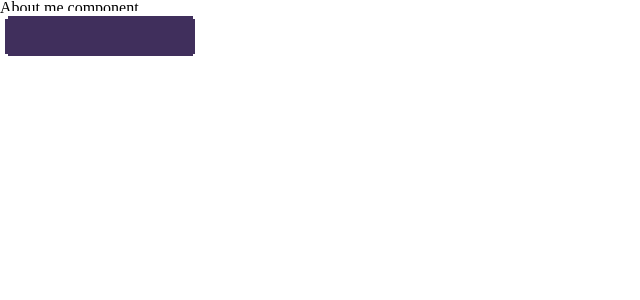
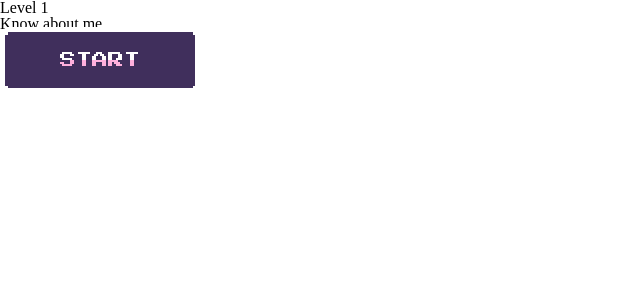
Before and after one commit to Rozycos/retro-game, a Next.js app: page /about-me in a window 1280 px wide. Shown: the top 300 px of the page, without its empty margins (0-640 px from the left). Built offline with nearby package versions, Linux system fonts and the light colour scheme.

Commit message:
testing loader, created sikple level loader file

```diff
--- /dev/null
+++ b/components/common/LevelLoader.jsx
@@ -0,0 +1,13 @@
+import Button from "./Button";
+
+export default function LevelLoader() {
+    return (
+        <>
+            <div>Level 1</div>
+            <h1>Know about me</h1>
+            <Button text='start' />
+        </>
+    )
+}
+
+//usage <Button text='start'/>
--- a/components/common/Loader.jsx
+++ b/components/common/Loader.jsx
@@ -26,7 +26,6 @@ export default function Loader({dots, time, initialText, finalText}) {
         <main className="loader">
 		    <div className="loader__message dual-color-text">{loadingText}</div>
             <div className="loader__message loader__message--dots">{loadingDots}</div>
-            <Button text='start'/>
 	    </main>
     );
 }
--- a/components/page-specific/AboutMe/AboutMe.jsx
+++ b/components/page-specific/AboutMe/AboutMe.jsx
@@ -1,12 +1,12 @@
 "use client"
 
 import Button from "@/components/common/Button"
+import LevelLoader from "@/components/common/LevelLoader"
 
 export default function AboutMe () {
     return(
         <>
-            <h1>About me component</h1>
-            <Button />
+            <LevelLoader/>
         </>
     )
 }
```
